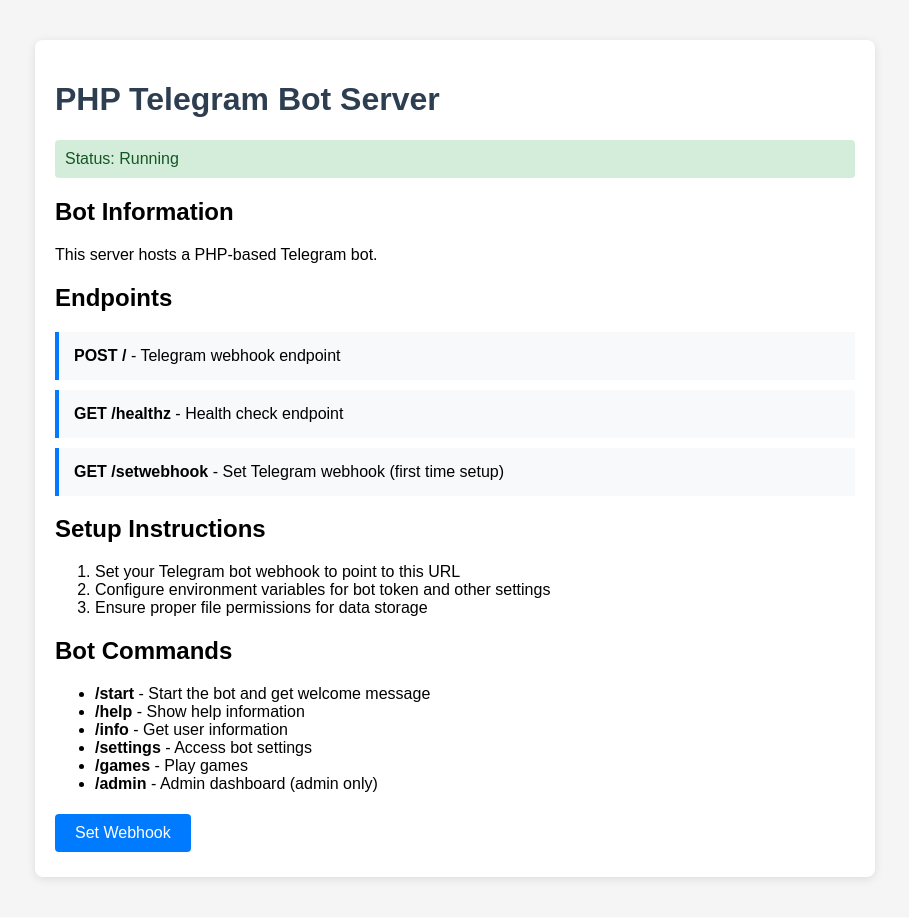
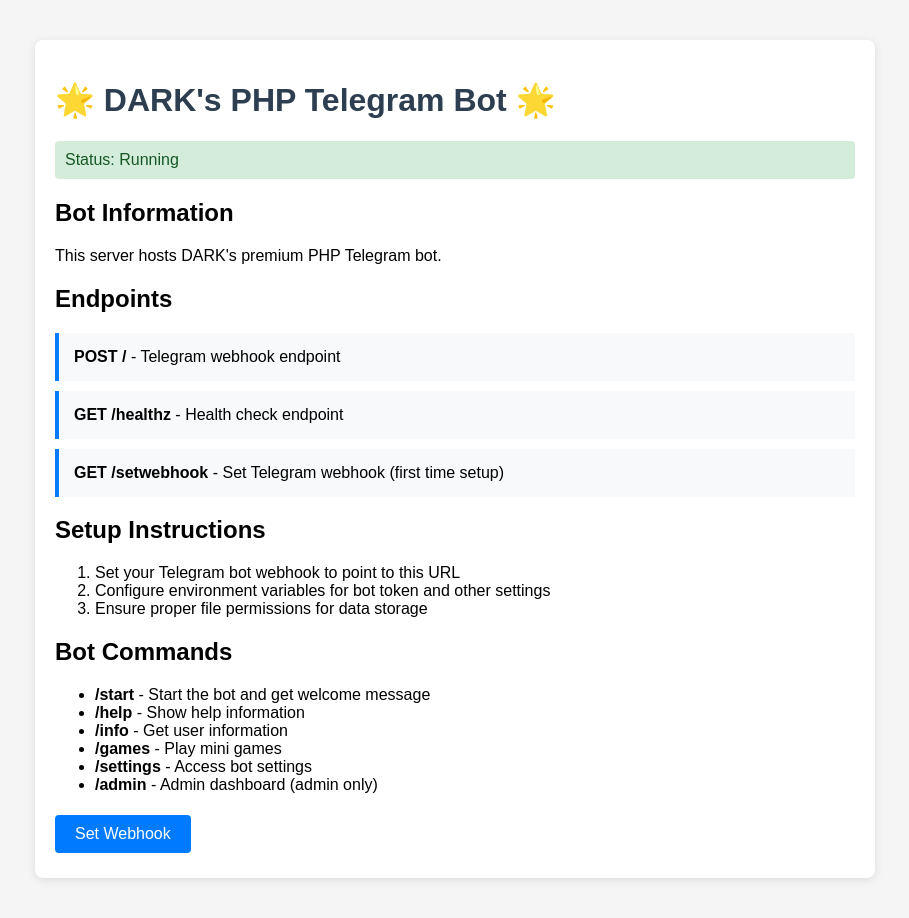
Before and after one commit to tanishkumar-web/tanish-choudhary-bot, a PHP site: page / in a window 1280 px wide. Shown: the whole page, without its empty margins (185-1094 px from the left). Before the commit the page ends 882 px from the top, so only its background shows below. Run offline with PHP 8.4, Linux system fonts and the light colour scheme.

Commit message:
Personalize welcome message and UI for DARK's bot

```diff
--- a/index.php
+++ b/index.php
@@ -61,7 +61,7 @@
     <!DOCTYPE html>
     <html>
     <head>
-        <title>PHP Telegram Bot</title>
+        <title>DARK's PHP Telegram Bot</title>
         <meta charset="UTF-8">
         <meta name="viewport" content="width=device-width, initial-scale=1.0">
         <style>
@@ -73,15 +73,16 @@
             .endpoint { background-color: #f8f9fa; padding: 15px; margin: 10px 0; border-left: 4px solid #007bff; }
             .button { background-color: #007bff; color: white; padding: 10px 20px; text-decoration: none; border-radius: 4px; display: inline-block; margin: 5px 0; }
             .button:hover { background-color: #0056b3; }
+            .dark-theme { background-color: #2c3e50; color: white; }
         </style>
     </head>
     <body>
         <div class="container">
-            <h1>PHP Telegram Bot Server</h1>
+            <h1>🌟 DARK's PHP Telegram Bot 🌟</h1>
             <div class="status running">Status: Running</div>
 
             <h2>Bot Information</h2>
-            <p>This server hosts a PHP-based Telegram bot.</p>
+            <p>This server hosts DARK's premium PHP Telegram bot.</p>
 
             <h2>Endpoints</h2>
             <div class="endpoint">
@@ -106,8 +107,8 @@
                 <li><strong>/start</strong> - Start the bot and get welcome message</li>
                 <li><strong>/help</strong> - Show help information</li>
                 <li><strong>/info</strong> - Get user information</li>
+                <li><strong>/games</strong> - Play mini games</li>
                 <li><strong>/settings</strong> - Access bot settings</li>
-                <li><strong>/games</strong> - Play games</li>
                 <li><strong>/admin</strong> - Admin dashboard (admin only)</li>
             </ul>
 
@@ -217,14 +218,15 @@
 
 function sendWelcomeMessage($chatId, $firstName, $bot) {
     $text = "✨ Welcome, $firstName!\n\n"
-          . "🔐 Your PHP Telegram bot is now active!\n\n"
+          . "🌟 You're using DARK's Premium PHP Telegram Bot!\n\n"
+          . "🔐 Your gateway to premium features\n\n"
           . "Available Commands:\n"
           . "🆘 /help - Show help information\n"
           . "ℹ️ /info - Get your user information\n"
           . "🎮 /games - Play mini games\n"
           . "⚙️ /settings - Access bot settings\n"
           . "👑 /admin - Admin dashboard (admins only)\n\n"
-          . "Enjoy using this PHP-based Telegram bot!";
+          . "Enjoy using this premium PHP-based Telegram bot!";
 
     $keyboard = [
         'inline_keyboard' => [
@@ -242,8 +244,8 @@
 }
 
 function sendHelpMessage($chatId, $bot) {
-    $text = "🤖 <b>PHP Telegram Bot Help</b>\n\n"
-          . "This bot demonstrates a complete PHP implementation for Telegram.\n\n"
+    $text = "🤖 <b>DARK's PHP Telegram Bot Help</b>\n\n"
+          . "This premium bot demonstrates a complete PHP implementation for Telegram.\n\n"
           . "<b>Commands:</b>\n"
           . "/start - Start the bot\n"
           . "/help - Show this help message\n"
```
